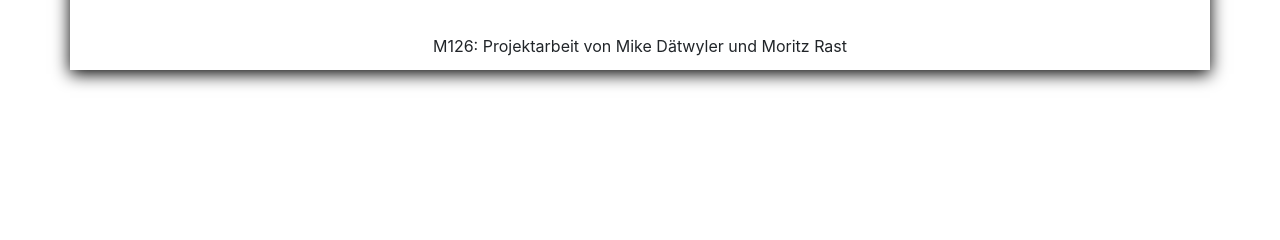
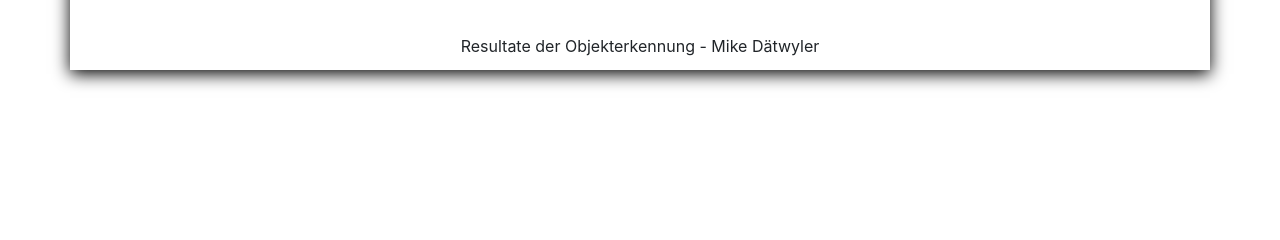
Before and after one commit to MtoseD/result_object_recognition, a PHP site: page /index.php in a window 1280 px wide. Shown: the part 101-341 px from the top of the page. Run offline with PHP 8.4, Linux system fonts and the light colour scheme; tables that the repository leaves empty or names only in its code hold one stand-in row (values such as "Sample post"); data that the repository does not hold is empty.

Commit message:
censored

```diff
--- a/index.php
+++ b/index.php
@@ -1,6 +1,6 @@
 <?php
 //connect to dabase
-$conn = mysqli_connect('192.168.178.57', 'phpUser', 'WebsiteConnector03', 'dbObjectRecognition');
+$conn = mysqli_connect('XXX.XXX.XXX.XXX', 'XXX', 'XXXXXX', 'dbObjectRecognition');
 
 //check conncection
 if (!$conn) {
@@ -29,7 +29,7 @@ mysqli_close($conn);
 <head>
     <meta charset="UTF-8">
     <meta name="viewport" content="width=device-width, initial-scale=1.0">
-    <title>M126 - Objekterkennung</title>
+    <title>Objekterkennung</title>
     <link rel="stylesheet" href="https://cdn.jsdelivr.net/npm/bootstrap@4.5.3/dist/css/bootstrap.min.css" integrity="sha384-TX8t27EcRE3e/ihU7zmQxVncDAy5uIKz4rEkgIXeMed4M0jlfIDPvg6uqKI2xXr2" crossorigin="anonymous">
     <link rel="stylesheet" type="text/css" href="css/style.css">
     <link rel="apple-touch-icon" sizes="57x57" href="favicon/apple-icon-57x57.png">
@@ -77,7 +77,7 @@ mysqli_close($conn);
             </tbody>
 
         </table>
-        <p class="endnote">M126: Projektarbeit von Mike Dätwyler und Moritz Rast</p>
+        <p class="endnote">Resultate der Objekterkennung - Mike Dätwyler</p>
     </div>
 
 
```
